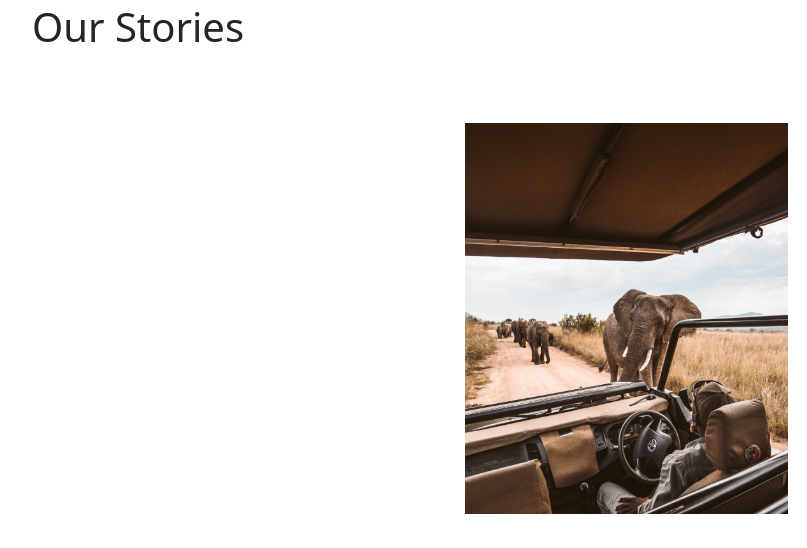
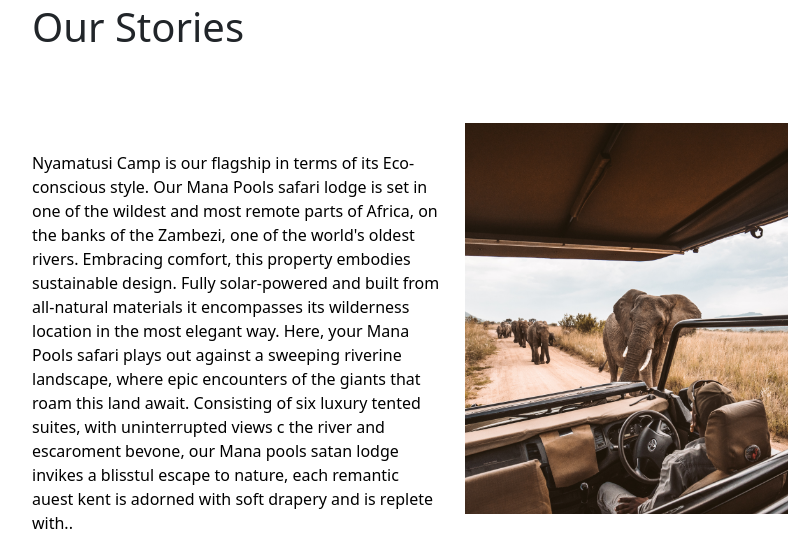
Before and after one commit to Teddyuncommon/bootstrap-5-work, a plain HTML site: page index.html in a window 1280 px wide. Shown: the part 917-1465 px from the top of the page, 100-907 px from the left. Drawn offline with Linux system fonts and the light colour scheme.

Commit message:
Update style.css
full project

```diff
--- a/css/style.css
+++ b/css/style.css
@@ -1,4 +1,8 @@
-
+*{
+   padding: 0;
+   margin: 0;
+   font-weight: gotham;
+}
 
 
 .hero-section{
@@ -71,11 +75,13 @@
 }
 .stories-section {
    padding: 120px;
+   width: 100%;
 
 }
 .stories-section .text2{
  margin-top: 100px;
-
+ color: black;
+ font-weight: 500;
 
  }
 
```
